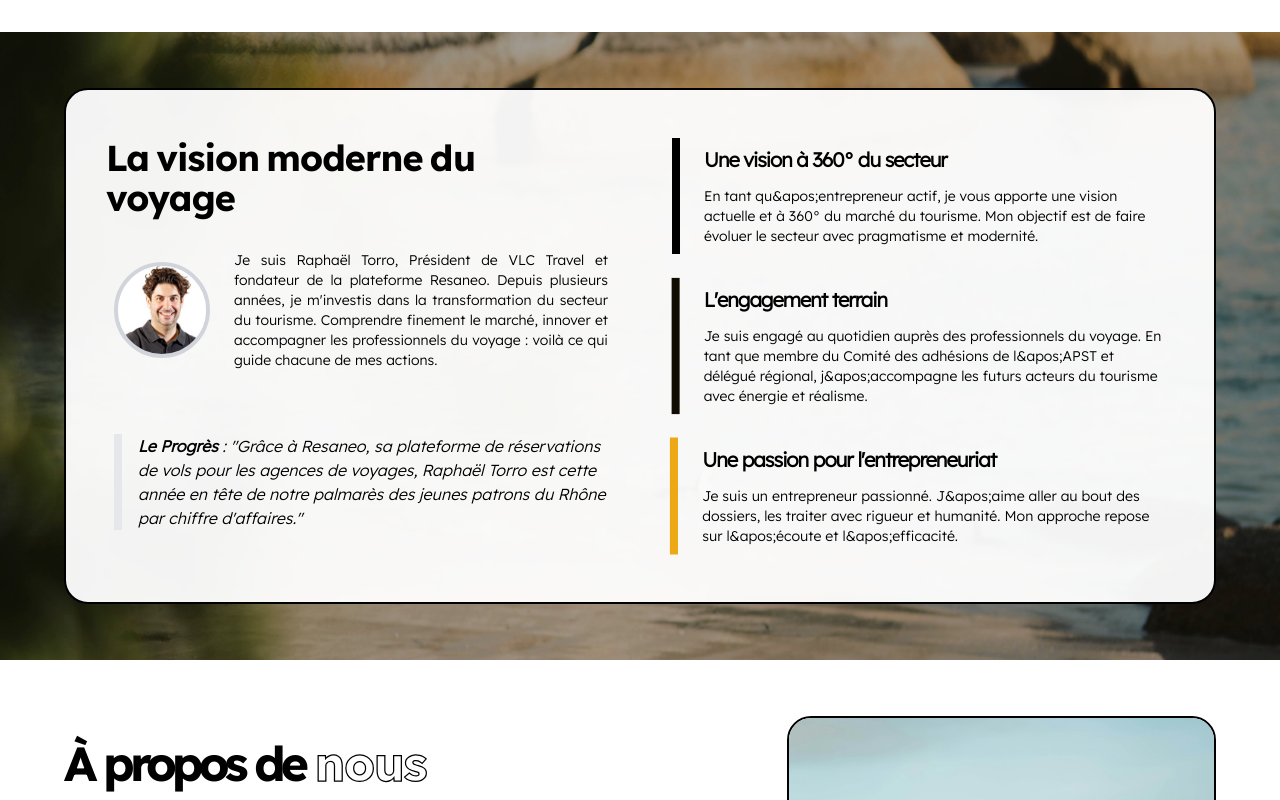
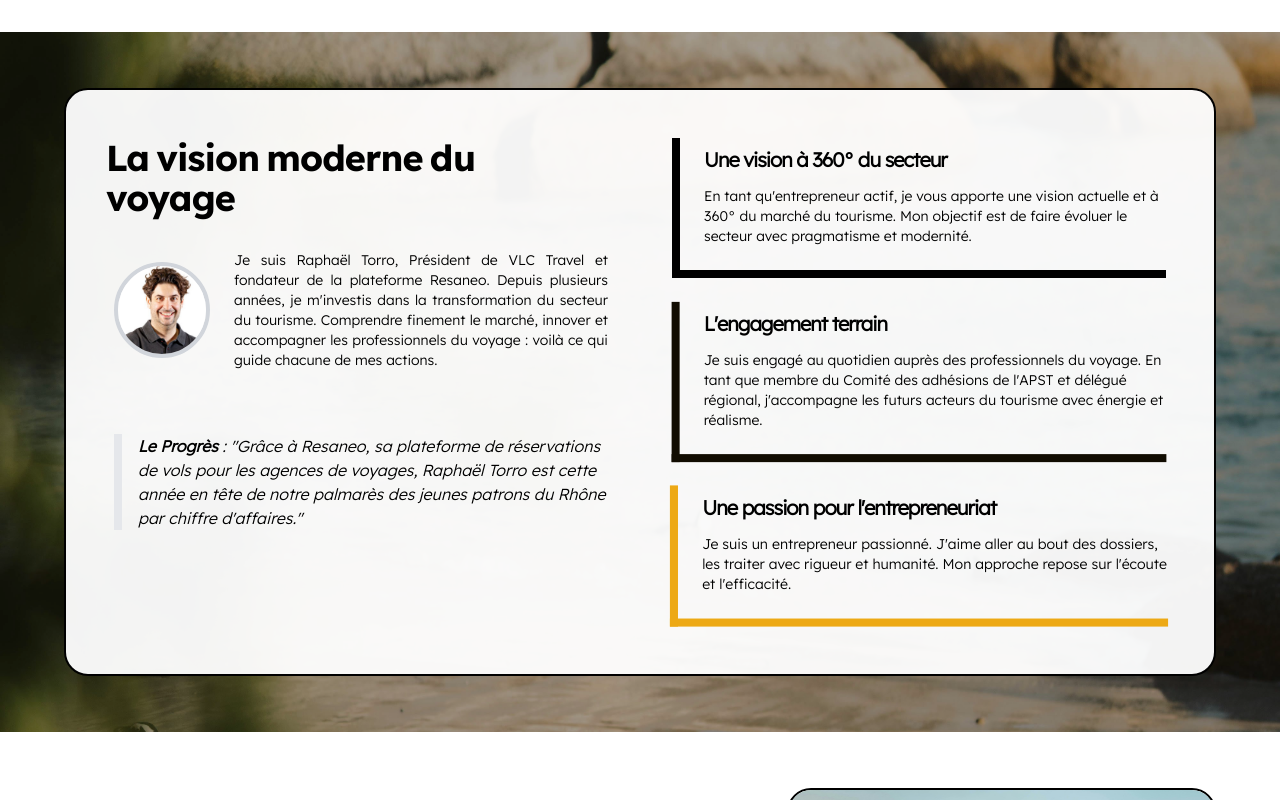
Before and after one commit to LuvumboChristopher/Penguinworld, a Next.js app: page / in a window 1280 px wide. Shown: the part 1520-2320 px from the top of the page. Built offline with nearby package versions, Linux system fonts and the light colour scheme.

Commit message:
Added modals

```diff
--- a/components/ContentSection.tsx
+++ b/components/ContentSection.tsx
@@ -7,17 +7,17 @@ const blocks = [
   {
     title: "Une vision à 360° du secteur",
     content:
-      "En tant qu&apos;entrepreneur actif, je vous apporte une vision actuelle et à 360° du marché du tourisme. Mon objectif est de faire évoluer le secteur avec pragmatisme et modernité.",
+      "En tant qu'entrepreneur actif, je vous apporte une vision actuelle et à 360° du marché du tourisme. Mon objectif est de faire évoluer le secteur avec pragmatisme et modernité.",
   },
   {
     title: "L'engagement terrain",
     content:
-      "Je suis engagé au quotidien auprès des professionnels du voyage. En tant que membre du Comité des adhésions de l&apos;APST et délégué régional, j&apos;accompagne les futurs acteurs du tourisme avec énergie et réalisme.",
+      "Je suis engagé au quotidien auprès des professionnels du voyage. En tant que membre du Comité des adhésions de l'APST et délégué régional, j'accompagne les futurs acteurs du tourisme avec énergie et réalisme.",
   },
   {
     title: "Une passion pour l'entrepreneuriat",
     content:
-      "Je suis un entrepreneur passionné. J&apos;aime aller au bout des dossiers, les traiter avec rigueur et humanité. Mon approche repose sur l&apos;écoute et l&apos;efficacité.",
+      "Je suis un entrepreneur passionné. J'aime aller au bout des dossiers, les traiter avec rigueur et humanité. Mon approche repose sur l'écoute et l'efficacité.",
   },
 ];
 
@@ -75,9 +75,9 @@ export function ContentSection() {
         viewport={{ once: true, amount: 0.1 }}
         className="relative container mx-auto max-w-6xl p-8 md:p-12 rounded-3xl border-2 border-black bg-white bg-opacity-95"
       >
-        <div className="grid md:grid-cols-2 gap-16 items-start">
+        <div className="grid md:grid-cols-2 gap-8 md:gap-16 items-start">
           {/* Columna izquierda */}
-          <motion.div variants={itemVariants} className="space-y-2 md:space-y-8">
+          <motion.div variants={itemVariants} className="space-y-4 md:space-y-8">
             <div className="flex flex-row items-center gap-6">
               <img
                 src="/images/torro-photo.jpg"
@@ -99,15 +99,15 @@ export function ContentSection() {
               />
               <p className="text-muted-foreground text-center lg:text-justify-optimized text-sm ">
                 Je suis Raphaël Torro, Président de VLC Travel et fondateur de la plateforme Resaneo. Depuis plusieurs années,
-                je m&apos;investis dans la transformation du secteur du tourisme. Comprendre finement le marché, innover et accompagner
+                je m'investis dans la transformation du secteur du tourisme. Comprendre finement le marché, innover et accompagner
                 les professionnels du voyage : voilà ce qui guide chacune de mes actions.
               </p>
             </div>
             <div className="pt-8">
-              <blockquote className="border-l-8 pl-4 italic  text-muted-foreground">
+              <blockquote className="border-l-8 pl-4 italic text-sm md:text-base  text-muted-foreground">
                 <strong className="text-black">Le Progrès</strong> : &quot;Grâce à Resaneo, sa plateforme de réservations de vols pour
                 les agences de voyages, Raphaël Torro est cette année en tête de notre palmarès des jeunes patrons du Rhône par
-                chiffre d&apos;affaires.&quot;
+                chiffre d'affaires.&quot;
               </blockquote>
             </div>
           </motion.div>
@@ -129,7 +129,7 @@ export function ContentSection() {
                     borderColor: isActive ? "#feb516" : "black",
                   }}
                   transition={{ duration: 0.3 }}
-                  className="border-l-8 pl-6 cursor-pointer py-2 transition-colors duration-300 ease-out"
+                  className="border-b-8  pb-6 sm:border-l-8 sm:pl-6 cursor-pointer py-2 transition-colors duration-300 ease-out"
                   style={{
                     borderColor: isActive ? "#feb516" : "black",
                   }}
--- a/components/FeatureList.tsx
+++ b/components/FeatureList.tsx
@@ -57,7 +57,7 @@ export function FeatureList() {
               variants={itemVariants}
               className="text-left"
             >
-              <h2 className="text-xl font-semibold mb-6">{feature.title}</h2>
+              <h2 className="text-lg md:text-xl font-semibold mb-3 md:mb-6">{feature.title}</h2>
               <p className="text-muted-foreground text-sm text-justify-optimized">
                 {feature.description}
               </p>
--- a/components/Hero.tsx
+++ b/components/Hero.tsx
@@ -4,7 +4,7 @@ import { motion } from "framer-motion";
 
 export function HeroSection() {
   return (
-    <section className="relative [height:calc(100vh-400px)] sm:h-screen 2xl:h-[71vh] overflow-hidden">
+    <section className="relative [height:calc(100vh-250px)] sm:h-screen 2xl:h-[71vh] overflow-hidden">
       <video
         className="absolute top-0 left-0 w-full h-full object-cover"
         src="/videos/hero.mp4"
@@ -28,7 +28,7 @@ export function HeroSection() {
             </span>
             <h2
               style={{ letterSpacing: "-0.1em" }}
-              className="sm:outlined-text text-[clamp(3rem,10vw,5rem)] -mt-5 lg:-mt-10"
+              className="sm:outlined-text text-[clamp(2.5rem,5vw,5rem)] -mt-5 lg:-mt-10"
             >
               PenguinWorld
             </h2>
--- a/components/Services.tsx
+++ b/components/Services.tsx
@@ -140,7 +140,6 @@ export function Services() {
             exit={{ opacity: 0, y: 20 }}
             transition={{ duration: 0.5 }}
           >
-            {/* Flechas */}
             <div className="hidden sm:block">
               <button
                 onClick={() => scroll("left")}
@@ -204,15 +203,15 @@ export function Services() {
                             src={solution.image}
                             alt={`${solution.title} image`}
                             fill
-                            className="object-cover object-[center_83%] md:object-[center_72%] md:object-[center_85%]"
+                            className="object-cover object-[center_88%] md:object-[center_72%] md:object-[center_85%]"
                             placeholder="blur"
                             blurDataURL="/placeholder.svg"
                           />
                         </div>
-                        <div className="w-full md:w-[50%] lg:w-full xl:w-[62.5%] p-8 flex flex-col">
+                        <div className="w-full md:w-[50%] lg:w-full xl:w-[62.5%] p-6 md:p-8 flex flex-col">
                           <div className="flex flex-col flex-grow justify-between gap-2 h-full">
                             <div className="flex items-center text-left gap-4">
-                              <h2 className="w-full  text-2xl md:text-3xl text-center sm:text-left font-bold mb-3">{solution.title}</h2>
+                              <h2 className="w-full  text-2xl md:text-3xl font-bold mb-3">{solution.title}</h2>
                             </div>
                             <p className="text-sm text-justify-optimized  overflow-hidden text-ellipsis line-clamp-6">
                               {solution.description}
--- a/components/footer.tsx
+++ b/components/footer.tsx
@@ -15,7 +15,7 @@ export function Footer() {
   return (
     <footer className="bg-black text-white ">
       <div className=" 2xl:max-w-[90%] mx-auto flex flex-col xl:flex-row justify-center border-t-2 border-b-2 border-black">
-        <div className="flex flex-col sm:flex-row sm:items-end sm:justify-between xl:flex-col xl:items-start xl:gap-10 space-y-10 sm:space-y-0 p-10 xl:p-20 xl:py-20 xl:w-1/3">
+        <div className="flex flex-col sm:flex-row sm:items-end sm:justify-between xl:flex-col xl:items-start xl:gap-10 space-y-4 sm:space-y-0 p-10 xl:p-20 xl:py-20 xl:w-1/3">
           <div className="sm:flex sm:flex-col sm:justify-start sm:items-start">
             <Image
               src="/images/penguinworldlogo.png"
--- a/components/intro-section.tsx
+++ b/components/intro-section.tsx
@@ -4,14 +4,14 @@ import Image from "next/image"
 
 export function IntroSection() {
   return (
-    <section className="relative pt-10 lg:py-14">
+    <section className="relative pt-8 lg:py-14">
       <div className="w-full lg:max-w-[90%] 2xl:max-w-[75%] mx-auto flex flex-col lg:flex-row gap-10 lg:gap-12 xl:gap-20 items-center">
         <motion.div
           initial={{ opacity: 0, x: -40 }}
           whileInView={{ opacity: 1, x: 0 }}
           viewport={{ once: true, amount: 0.4 }}
           transition={{ duration: 0.7, ease: "easeOut" }}
-          className="w-full max-w-[90%] mx-auto lg:w-[60%] space-y-8"
+          className="w-full max-w-[90%] mx-auto lg:w-[60%] space-y-4 md:space-y-8"
         >
           <motion.h2
             initial={{ opacity: 0, y: -20 }}
@@ -22,7 +22,7 @@ export function IntroSection() {
             style={{ letterSpacing: "-0.1em" }}
           >
             À propos de{' '}
-            <span className="outlined-text-black">
+            <span className="md:outlined-text-black">
               nous
             </span>
           </motion.h2>
```
